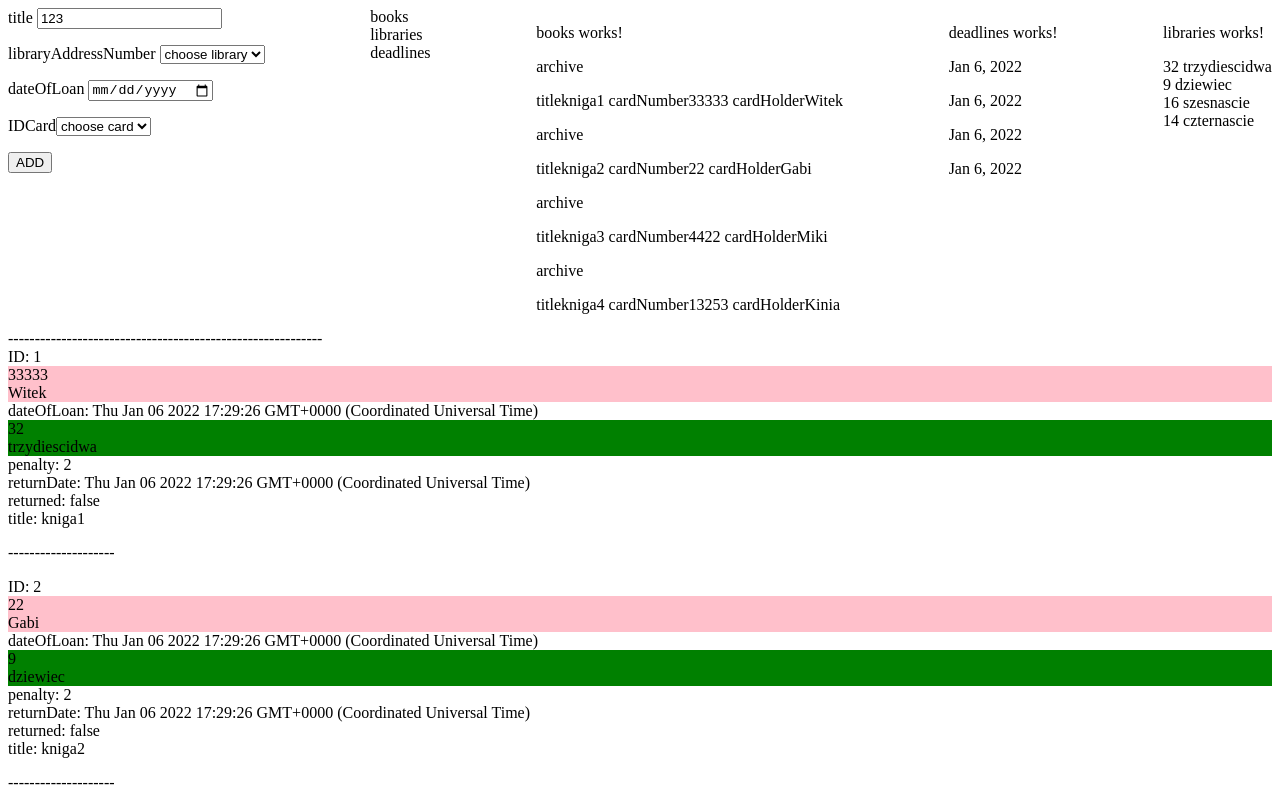
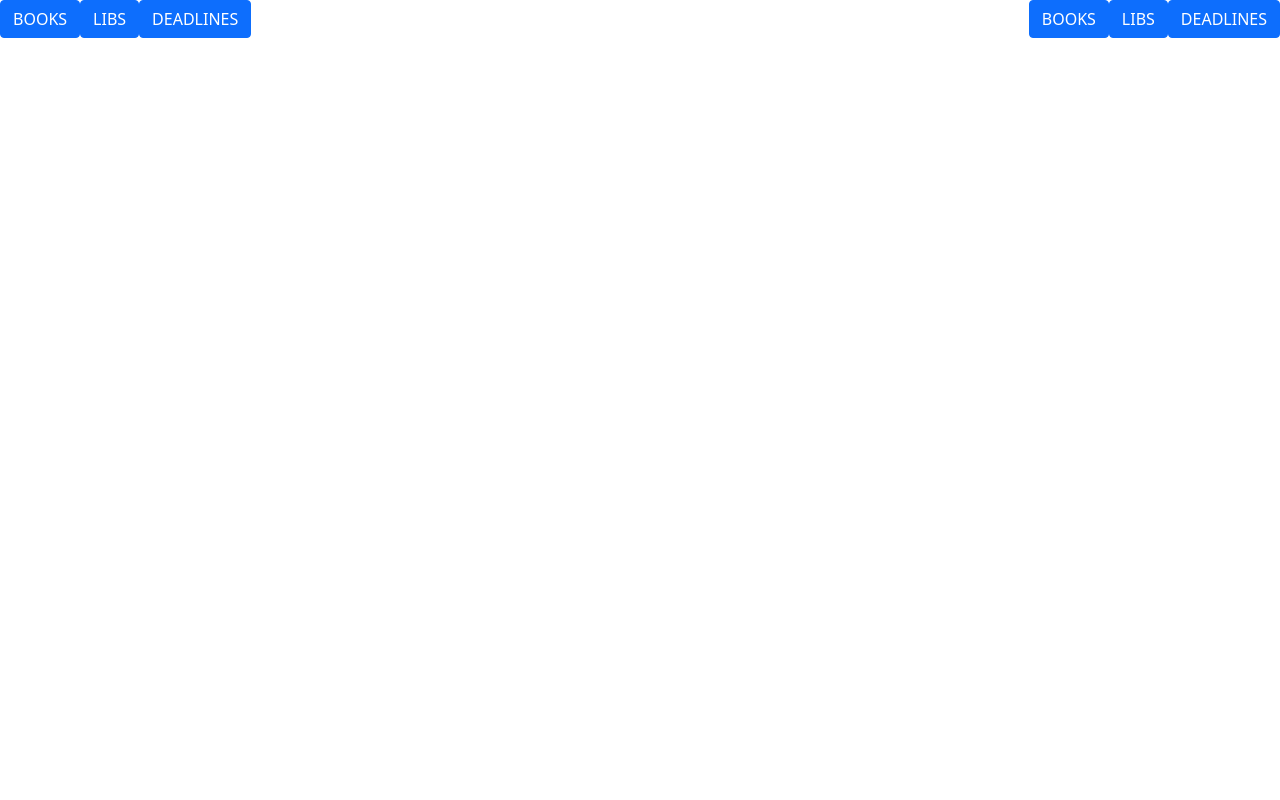
Before and after one commit to thiefunny/biblioteki-angular, an Angular app: page / in a window 1280 px wide. Shown: the top 800 px of the page. Built offline with nearby package versions, Linux system fonts and the light colour scheme.

Commit message:
bootstrap added

```diff
--- a/angular.json
+++ b/angular.json
@@ -31,9 +31,13 @@
               "src/assets"
             ],
             "styles": [
-              "src/styles.scss"
+                "node_modules/bootstrap/dist/css/bootstrap.css",
+                "src/styles.scss"
             ],
-            "scripts": []
+            "scripts": [
+                "node_modules/jquery/dist/jquery.js",
+                "node_modules/bootstrap/dist/js/bootstrap.bundle.min.js"
+            ]
           },
           "configurations": {
             "production": {
--- a/package.json
+++ b/package.json
@@ -21,6 +21,8 @@
     "@ng-bootstrap/ng-bootstrap": "^14.0.0",
     "bootstrap": "^5.1.3",
     "bootstrap-icons": "^1.7.2",
+    "jquery": "^3.6.1",
+    "popper": "^1.0.1",
     "rxjs": "~6.6.0",
     "tslib": "^2.3.0",
     "zone.js": "~0.11.4"
--- a/src/app/app.component.html
+++ b/src/app/app.component.html
@@ -1,17 +1,19 @@
 <div class="flex">
-    <app-form></app-form>
 
     <app-nav>
     </app-nav>
 
+    <router-outlet></router-outlet>
+
+    <!-- <app-form></app-form>
 
     <app-books></app-books>
     <app-deadlines></app-deadlines>
-    <app-libraries></app-libraries>
+    <app-libraries></app-libraries> -->
 
     <!-- <app-books *ngIf="loadedPage ==='books'"></app-books>
     <app-deadlines *ngIf="loadedPage ==='deadlines'"></app-deadlines>
     <app-libraries *ngIf="loadedPage ==='libraries'"></app-libraries> -->
 </div>
------------------------------------------------------------
-<app-book-details></app-book-details>
+
+<!-- <app-book-details></app-book-details> -->
--- a/src/app/nav/nav.component.html
+++ b/src/app/nav/nav.component.html
@@ -1,5 +1,10 @@
 
-<div (click)="navigateTo('books')">books</div>
+<button class="btn btn-primary"
+[routerLink]="'books'">BOOKS</button>
+<button class="btn btn-primary" [routerLink]="'libraries'">LIBS</button>
+<button class="btn btn-primary" [routerLink]="'deadlines'">DEADLINES</button>
+
+<!-- <div (click)="navigateTo('books')">books</div>
 <div (click)="navigateTo('libraries')">libraries</div>
-<div (click)="navigateTo('deadlines')">deadlines</div>
-<ng-content></ng-content>
+<div (click)="navigateTo('deadlines')">deadlines</div> -->
+<!-- <ng-content></ng-content> -->
--- a/src/app/nav/nav.component.ts
+++ b/src/app/nav/nav.component.ts
@@ -12,7 +12,6 @@ export class NavComponent implements OnInit {
   ngOnInit(): void {}
 
   navigateTo(page: string) {
-      this.bookService.pageSelected.emit(page);
+    this.bookService.pageSelected.emit(page);
   }
-
 }
```
Also changed, not shown: src/app/app.module.ts (+22 -1 lines), 1 other file (tests, documents, lock files or other folders).
